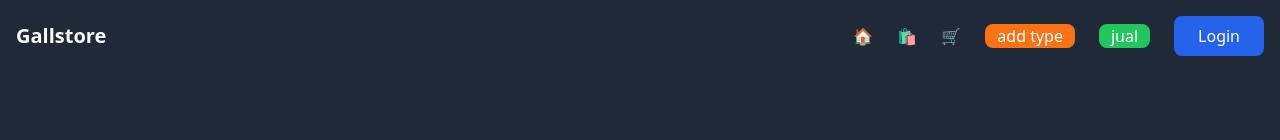
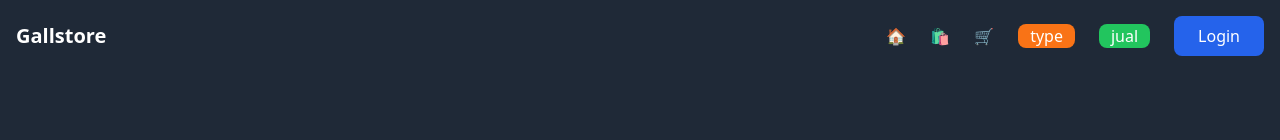
Before and after one commit to SMKCoding-2023/GalihSaputra_SMKN1Punggelan_Gallstore, a Nuxt app: page / in a window 1280 px wide. Shown: the top 140 px of the page. Built offline with nearby package versions, Linux system fonts and the light colour scheme; no server answers.

Commit message:
bug kecil

```diff
--- a/components/Header.vue
+++ b/components/Header.vue
@@ -34,7 +34,7 @@ const logout = async () => {
           <NuxtLink
               to="/category/create"
               class="bg-orange-500 text-white flex justify- center items-center px-3 rounded-lg"
-              >add type</NuxtLink>
+              >type</NuxtLink>
 
               <NuxtLink to="/product/create" class="bg-green-500 text-white flex justify-center
 items-center px-3 rounded-lg">jual</NuxtLink>
```
